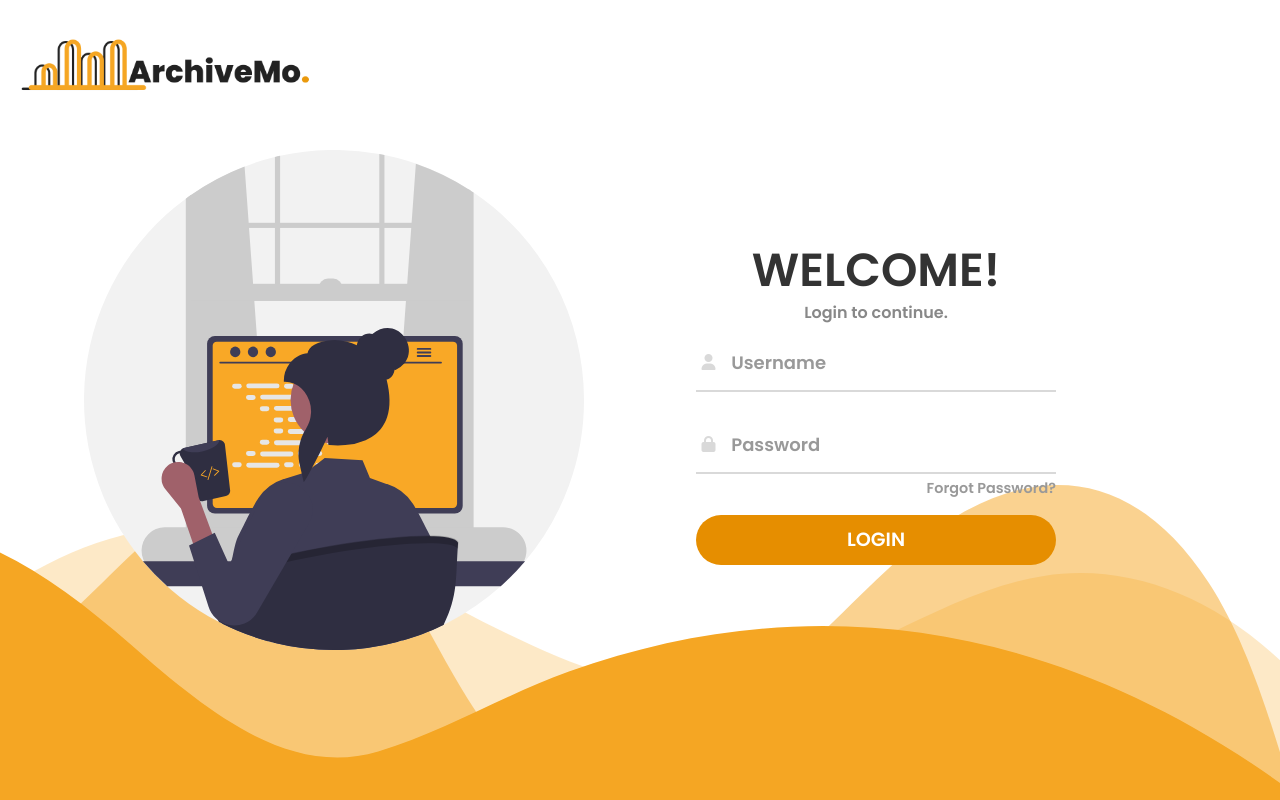
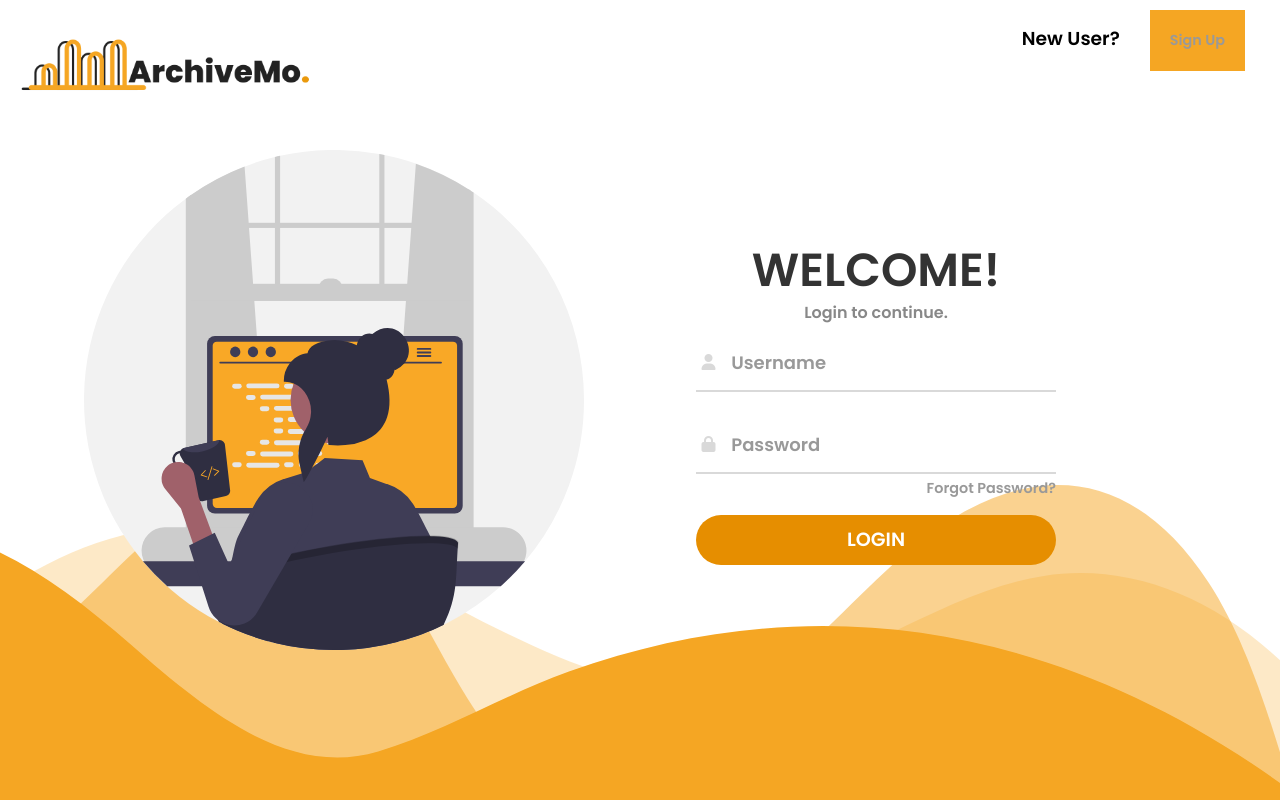
Before and after one commit to VinceCube/ArchiveMo., a PHP site: page / in a window 1280 px wide. Run offline with PHP 8.4, Linux system fonts and the light colour scheme; some libraries are stand-ins or nearby versions.

Commit message:
adding sign up

```diff
--- a/index.php
+++ b/index.php
@@ -12,6 +12,12 @@
     <div class="header">
         <div class="header-content">
             <img src="img/logo.png" alt=""class="logo">
+            <div class="new">
+                <ul>
+                <li><h3 class="new-user">New User?</h3>
+                <li><a href="#" class="signup">Sign Up</a></li>
+                </ul>
+            </div>
         </div>
     </div>
 <div class="wave">
--- a/style.css
+++ b/style.css
@@ -55,6 +55,23 @@ body{
 
 form{
 	width: 360px;
+}
+.new{
+    float: right;
+}
+ul{
+    position: relative;
+}
+ul li{
+    display: inline-block;
+    list-style: none;
+    margin: 10px 15px;
+}
+ul li a{
+    margin-right: 20px;
+    padding: 20px;
+    background-color: #F5A623;
+    cursor: pointer;
 }
 
 .login-content h1{
```
